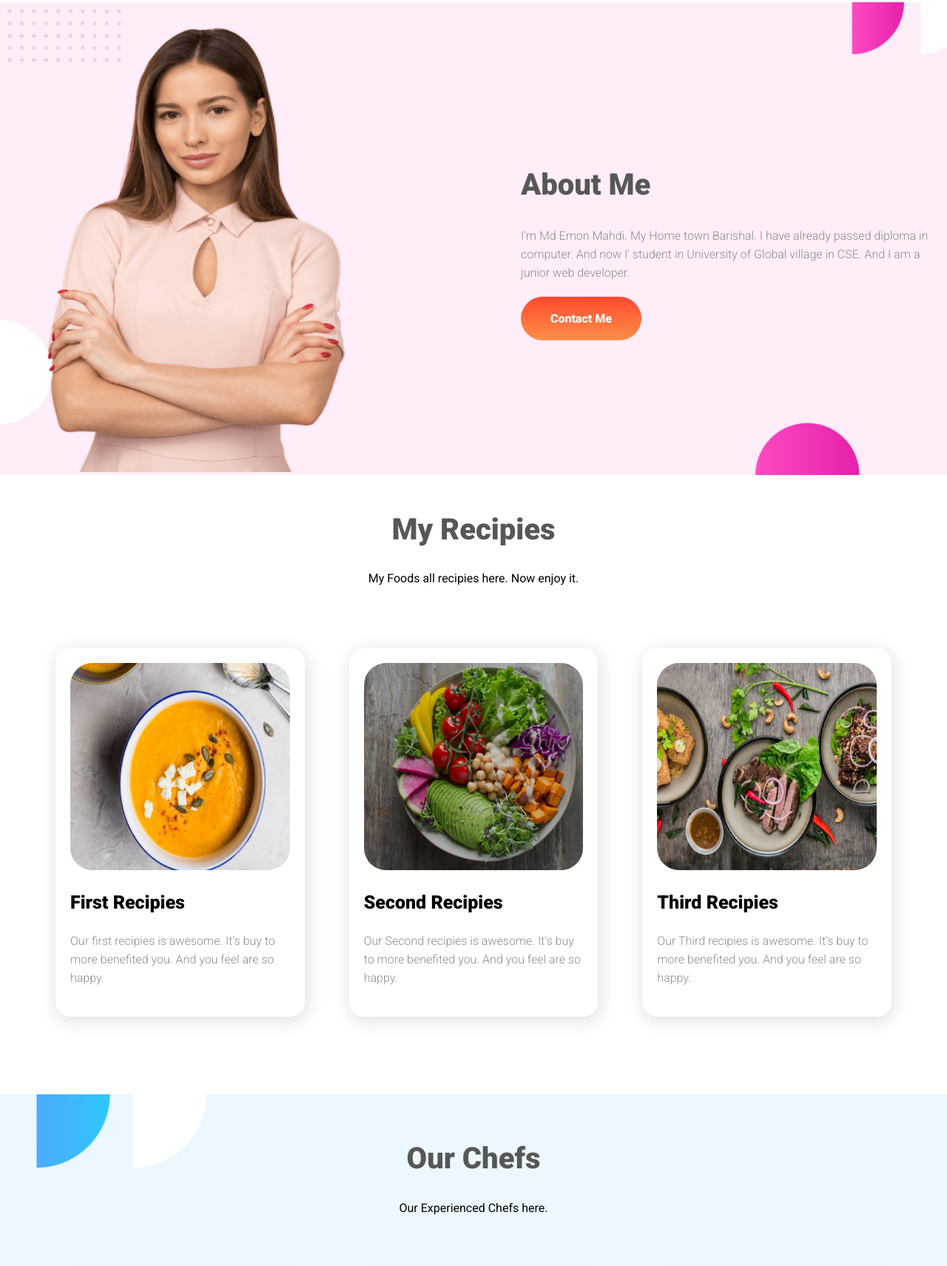
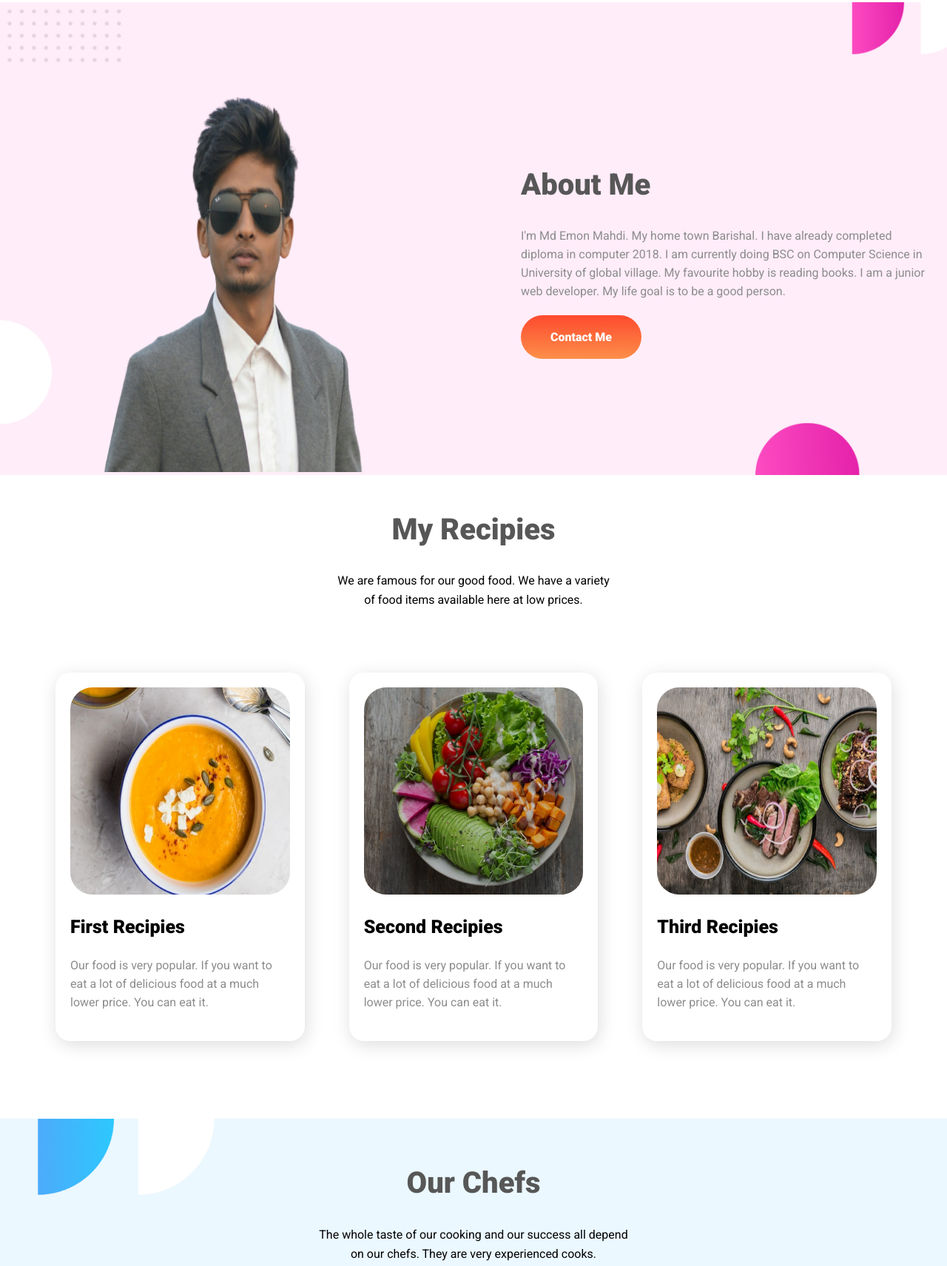
Before and after one commit to emonmahdi/food-house, a plain HTML site: page index.html in a window 1280 px wide. Shown: the part 574-2285 px from the top of the page at 74% size. Drawn offline with Linux system fonts and the light colour scheme.

Commit message:
Final upload

```diff
--- a/index.html
+++ b/index.html
@@ -4,6 +4,7 @@
     <meta charset="UTF-8">
     <meta http-equiv="X-UA-Compatible" content="IE=edge">
     <meta name="viewport" content="width=device-width, initial-scale=1.0">
+    <link rel="shortcut icon" href="images/food/project-cover.png" type="image/x-icon">
     <link rel="preconnect" href="https://fonts.googleapis.com">
     <link rel="preconnect" href="https://fonts.gstatic.com" crossorigin>
     <link href="https://fonts.googleapis.com/css2?family=Roboto:wght@300;400;900&display=swap" rel="stylesheet">
@@ -15,7 +16,7 @@
          <div class="half-width">
              <h1> <span class="orange-color">Welcome</span>  To food House, <br> just eat healthy with Food House</h1>
              <p>Imagine you don't need a diet because we provide <br> healthy and delicious food for you</p>
-             <a class="link-btn" target="_blank" href="www.google.com">Food Order</a>
+             <a class="link-btn" target="_blank" href="https://md-emon-howlader.github.io/Personal-Portfolio/">Food Order</a>
          </div>
          <div class="half-width">
              <img src="images/female/header.png" alt="">
@@ -24,35 +25,35 @@
      <!-- ===================================================================================== -->
      <section class="displayflex about-sec">
         <div class="half-width">
-            <img src="images/female/person-Image.png" alt="">
+            <img src="images/about/me.png" alt="">
         </div>
         <div class="half-width">
             <h2>About Me </h2>
-            <p>I'm Md Emon Mahdi. My Home town Barishal. I have already passed diploma in computer. And now I' student in University of Global village in CSE. And I am a junior web developer. </p>
-            <a class="link-btn" target="_blank" href="www.google.com">Contact Me</a>
+            <p>I'm Md Emon Mahdi. My home town Barishal. I have already completed diploma in computer 2018. I am currently doing BSC on Computer Science in University of global village. My favourite hobby is reading books. I am a junior web developer. My life goal is to be a good person. </p>
+            <a class="link-btn" target="_blank" href="https://md-emon-howlader.github.io/Personal-Portfolio/">Contact Me</a>
         </div>
      </section>
      <!-- ======================================================================================= -->
      <section class="recipies">
         <div class="section-title">
             <h2>My Recipies</h2>
-            <p>My Foods all recipies here. Now enjoy it.</p>
+            <p>We are famous for our good food. We have a variety <br> of food items available here at low prices.</p>
         </div>
         <div class="displayflex">
             <div class="third-one-width">
                 <img src="images/food/project-cover.png" alt="">
                 <h3>First Recipies</h3>
-                <p>Our first recipies is awesome. It's buy to more benefited you. And you feel are so happy. </p>
+                <p>Our food is very popular. If you want to eat a lot of delicious food at a much lower price. You can eat it. </p>
             </div>
             <div class="third-one-width">
                 <img src="images/food/tt.png" alt="">
                 <h3>Second Recipies</h3>
-                <p>Our Second recipies is awesome. It's buy to more benefited you. And you feel are so happy. </p>
+                <p>Our food is very popular. If you want to eat a lot of delicious food at a much lower price. You can eat it. </p>
             </div>
             <div class="third-one-width">
                 <img src="images/food/third.jpg" alt="">
                 <h3>Third Recipies</h3>
-                <p>Our Third recipies is awesome. It's buy to more benefited you. And you feel are so happy. </p>
+                <p>Our food is very popular. If you want to eat a lot of delicious food at a much lower price. You can eat it. </p>
             </div>
         </div>
      </section>
@@ -60,7 +61,7 @@
      <section class="our-chefs">
         <div class="section-title">
             <h2>Our Chefs</h2>
-            <p>Our Experienced Chefs here.</p>
+            <p>The whole taste of our cooking and our success all depend <br> on our chefs. They are very experienced cooks.</p>
         </div>
         <div class="displayflex">
             <div class="third-one-width">
@@ -71,7 +72,7 @@
             <div class="third-one-width">
                 <img src="images/chefs/c2.jpg" alt="">
                 <h3>Feroz Ahmed</h3>
-                <p>Our second  senior chef. He is 13+ years experienced. And Our Food House 8+ year running.</p>
+                <p>Our second senior chef. He is 13+ years experienced. And Our Food House 8+ year running.</p>
             </div>
             <div class="third-one-width">
                 <img src="images/chefs/c3.jpg" alt="">
@@ -80,10 +81,6 @@
             </div>
         </div>
      </section>
-
-
-
-
      <!-- ================================================================================================ -->
      <section class="count">
          <div class="displayflex">
@@ -105,7 +102,7 @@
      <section class="special-food">
         <div class="section-title">
             <h2>Our Special Foods</h2>
-            <p>Our Most Special Foods here.</p>
+            <p>We are famous for our good food. <br> Our special food are here</p>
         </div>
         <div class="displayflex">
             <div class="half-width">
@@ -115,7 +112,7 @@
                     </div>
                     <div class="special-content">
                         <h2>Special Pizza </h2>
-                         <p>Our pizza is delicious and more tasty.</p>
+                         <p>Our pizza is famous everywhere around us. Our prices are also very limited. You will benified our pizza buy.</p>
                     </div>
 
                 </div>
@@ -127,7 +124,7 @@
                     </div>
                     <div class="special-content">
                         <h2>Special Burger </h2>
-                         <p>Our pizza is delicious and more tasty.</p>
+                         <p>Our burger is famous everywhere around us. Our prices are also very limited. You will benified our pizza buy.</p>
                     </div>
 
                 </div>
--- a/style.css
+++ b/style.css
@@ -30,7 +30,7 @@ p{
     margin-bottom: 20px;
     color:#8C8C8C;
     line-height: 25px;
-    font-weight: 200;
+    font-weight: 500;
 }
 .link-btn{
     text-decoration: none;
@@ -44,7 +44,7 @@ p{
 /* ================================================================================== */
 .about-sec img{
     height: 600px;
-    width: 70%;
+    width: 100%;
     display: inline-block;
     padding-top: 35px;
 
@@ -79,6 +79,9 @@ p{
 .section-title h2{
     font-size: 40px;
     color:#575757;
+}
+.section-title p{
+    line-height:26px;
 }
 .third-one-width{
     width: 30%;
@@ -159,10 +162,11 @@ p{
 }
 .special-img img{
     height: 300px;
-    width:300px;
+    width:280px;
 }
 .special-content{
     padding-left: 30px;
+    padding-right: 5px;
 }
 .special-food .displayflex{
     padding:0 45px;
```
Also changed, not shown: images/about/me.png (added), images/about/me2.png (added), images/female/h2.png (renamed from images/female/6667872_preview-removebg-preview.png), images/female/h3.png (renamed from images/female/png-clipart-eating-healthy-diet-food-health-natural-foods-food-removebg-preview.png), images/female/h4.png (renamed from images/female/38-387173_supplement-nutrient-dietary-eating-food-free-download-nutrition-removebg-preview.png).
